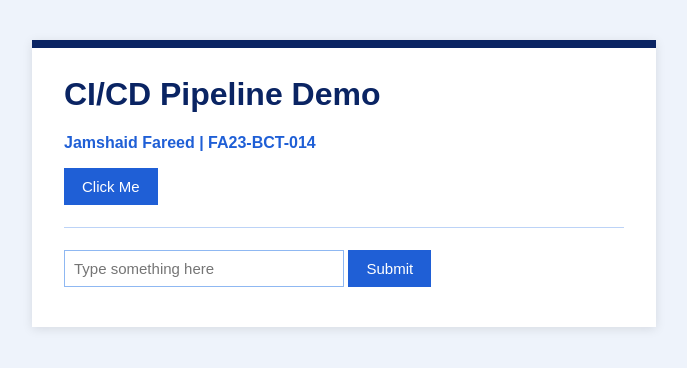
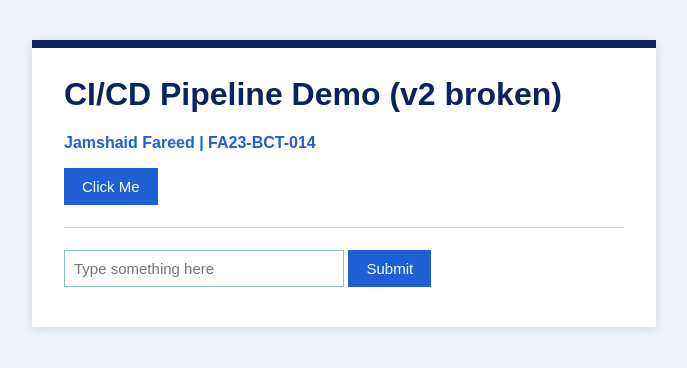
Before and after one commit to captainmarkove/cicd-assignment-FA23-BCT-014, a plain HTML site: page index.html in a window 1280 px wide. Shown: the whole page, without its empty margins (296-983 px from the left). Drawn offline with Linux system fonts and the light colour scheme.

Commit message:
Update heading to indicate version issueChange heading text (breaks the heading test)

```diff
--- a/index.html
+++ b/index.html
@@ -17,7 +17,7 @@
 </head>
 <body>
   <div class="card">
-    <h1 id="heading">CI/CD Pipeline Demo</h1>
+    <h1 id="heading">CI/CD Pipeline Demo (v2 broken)</h1>
     <p class="info" id="student">Jamshaid Fareed | FA23-BCT-014</p>
 
     <button id="msg-btn">Click Me</button>
```
